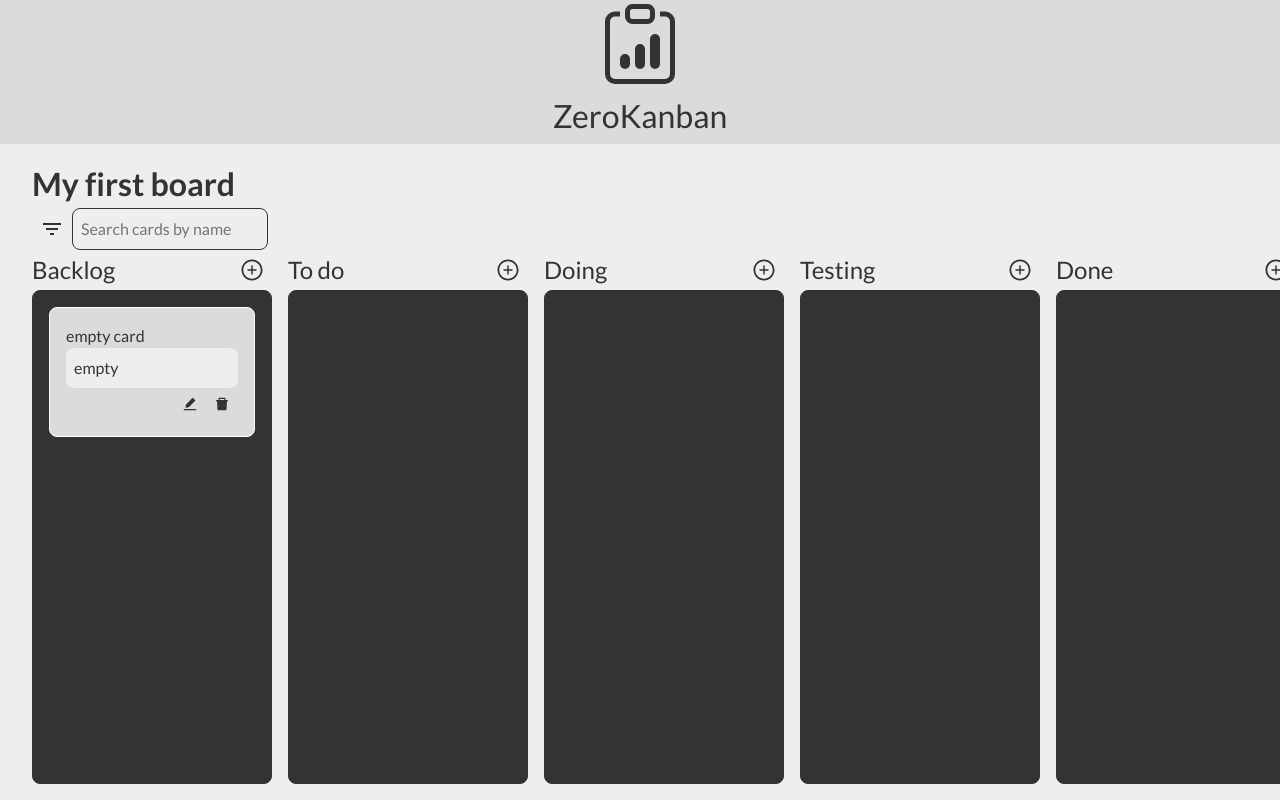
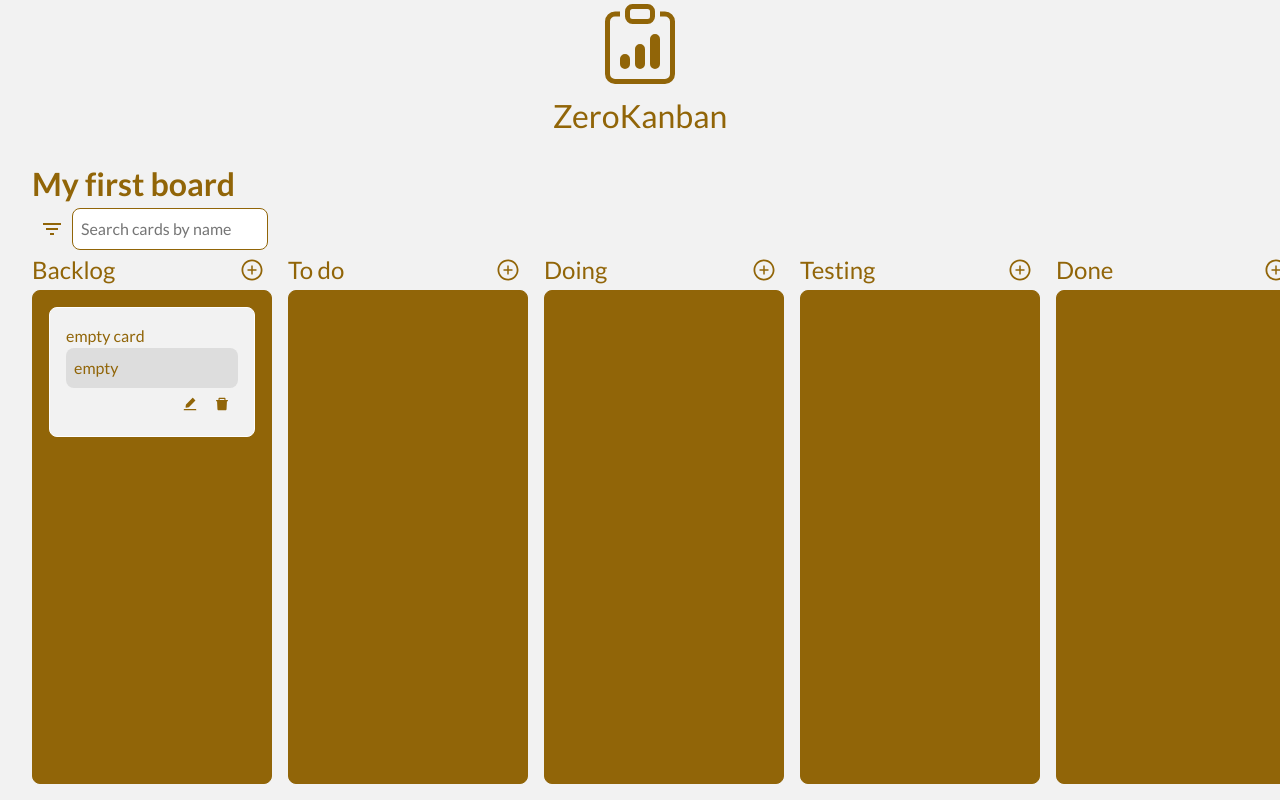
Before and after one commit to Nickrosendo/zero-kanban, a Next.js app: page / in a window 1280 px wide. Both pictures are taken after a click on the button 252 px from the left and 270 px from the top of the page. Built offline with nearby package versions, Linux system fonts and the light colour scheme.

Commit message:
feat: improve components

```diff
--- a/src/components/board.component.tsx
+++ b/src/components/board.component.tsx
@@ -155,6 +155,7 @@ export const Board: React.FC = () => {
               <FilterListContainer>
                 {Object.values(filters)?.map((f) => (
                   <FilterItemContainer key={f.id}>
+                    <Label>
                       <CheckboxInput
                         type="checkbox"
                         checked={f.value}
@@ -162,7 +163,8 @@ export const Board: React.FC = () => {
                         id={f.id}
                         onChange={handleChangeFilter}
                       />
-                    <Label htmlFor="column">{f.name}</Label>
+                      {f.name}
+                    </Label>
                   </FilterItemContainer>
                 ))}
               </FilterListContainer>
@@ -207,12 +209,12 @@ export const Board: React.FC = () => {
 const StyledBoard = styled.div`
   padding: 1rem 2rem;
   color: ${(props) => props.theme.fg};
-  background: #eee;
+  background: ${(props) => props.theme.bg};
   display: flex;
   flex-direction: column;
   align-items: flex-start;
+  flex: 1;
   width: 100vw;
-  flex: 1;
 `;
 
 const ColumnsContainer = styled.div`
@@ -257,7 +259,7 @@ export const SearchCardsInput = styled.input`
   border-radius: 8px;
   border: 1px solid ${(props) => props.theme.fg};
   color: ${(props) => props.theme.fg};
-  background: transparent;
+  background: #fff;
   outline: 0;
   padding: 0.5rem;
   width: 100%;
@@ -302,4 +304,5 @@ export const FilterItemContainer = styled.div`
 
 export const Label = styled.label`
   font-size: 1rem;
+  cursor: pointer;
 `;
--- a/src/components/card.component.tsx
+++ b/src/components/card.component.tsx
@@ -37,6 +37,18 @@ export const Card: React.FC<CardProps> = ({
     });
   }, [name, description, editing]);
 
+  const toggleEditing = useCallback(() => setEditing(!editing), [editing]);
+
+  const handleKeyPress = useCallback(
+    (evt: any) => {
+      if (evt.key === "Enter") {
+        toggleEditing();
+        handleCommitEdition();
+      }
+    },
+    [name, description, editing]
+  );
+
   return (
     <StyledCard data-testid="card">
       {editing ? (
@@ -44,12 +56,14 @@ export const Card: React.FC<CardProps> = ({
           <CardInput
             type="text"
             onChange={(evt) => setName(evt?.target?.value)}
+            onKeyPress={handleKeyPress}
             value={name}
           />
           <CardContent>
             <CardInput
               type="text"
               onChange={(evt) => setDescription(evt?.target?.value)}
+              onKeyPress={handleKeyPress}
               value={description}
             />
           </CardContent>
@@ -64,7 +78,7 @@ export const Card: React.FC<CardProps> = ({
       )}
 
       <CardActions>
-        <IconButton onClick={() => setEditing(!editing)}>
+        <IconButton onClick={toggleEditing}>
           {editing ? <AiOutlineCheck /> : <AiFillEdit />}
         </IconButton>
         <IconButton onClick={() => remove(columnIndex, cardIndex)}>
@@ -120,7 +134,7 @@ const CardContent = styled.div`
   justify-content: flex-start;
   gap: 1rem;
   width: 100%;
-  background: #eee;
+  background: #ddd;
   padding: 0.5rem;
   border-radius: 0.5rem;
 `;
--- a/src/themes/index.ts
+++ b/src/themes/index.ts
@@ -1,5 +1,5 @@
 import { colors } from "./colors";
 export const theme = {
-  fg: colors.gray[800],
-  bg: colors.gray[100],
+  fg: colors.yellow[700],
+  bg: colors.gray[50],
 };
```
Also changed, not shown: 1 other file (tests, documents, lock files or other folders). Lines whose indentation alone changed are shown as unchanged.
